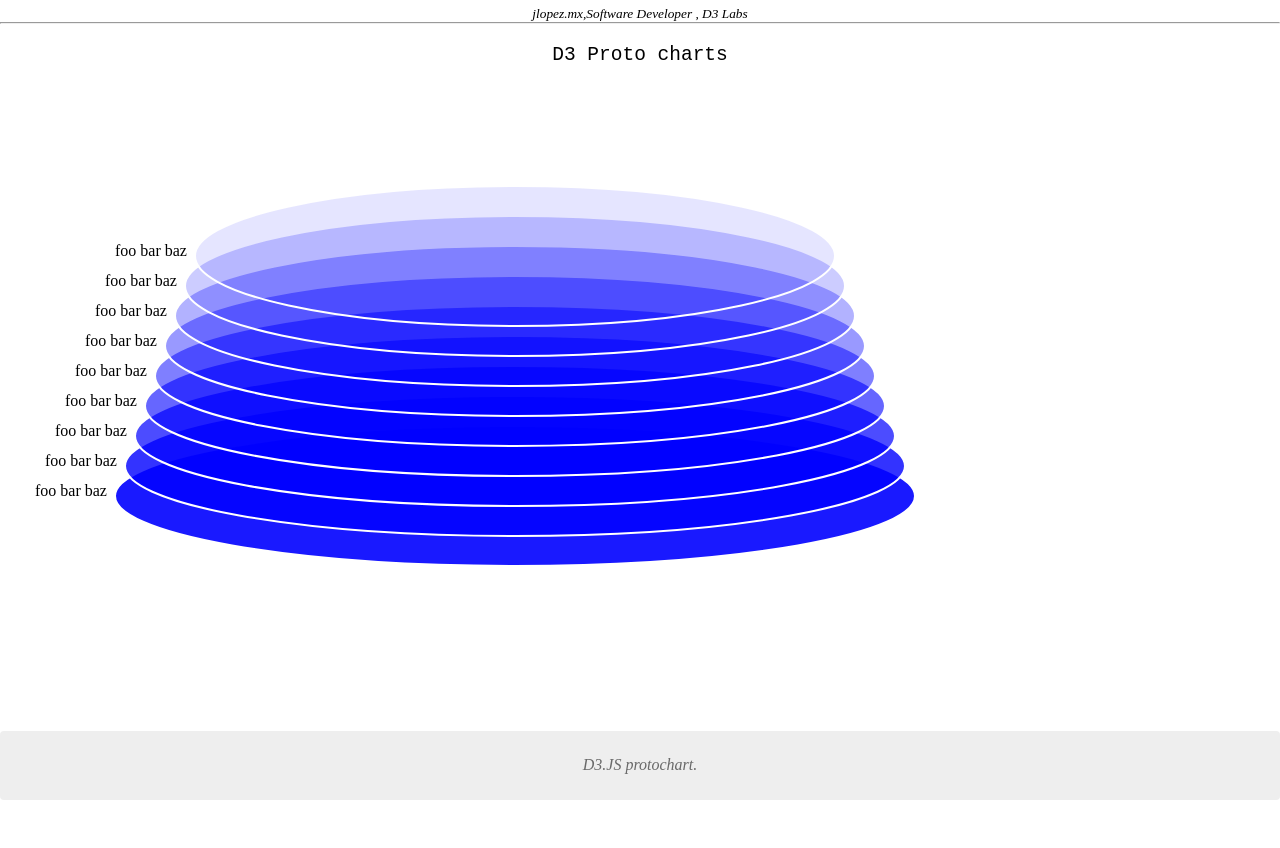
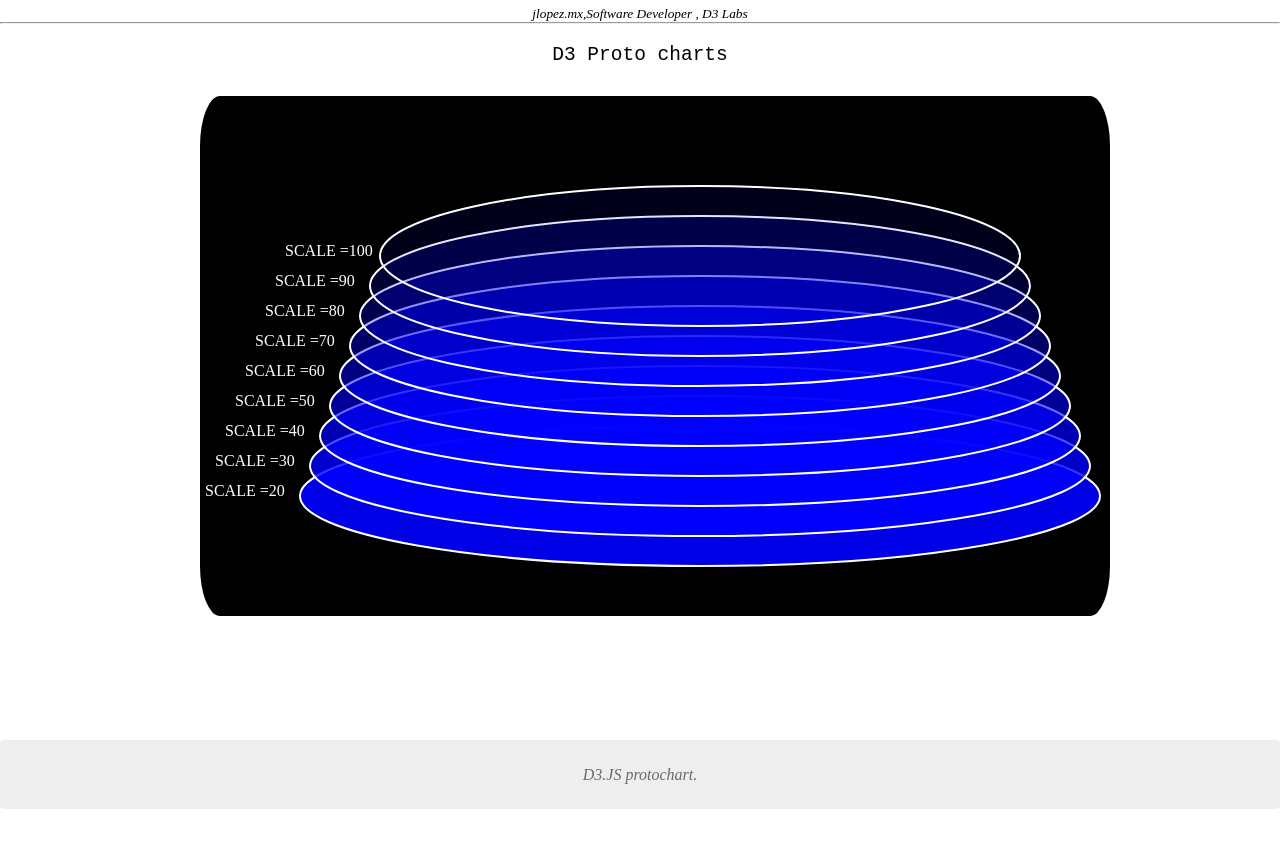
Before and after one commit to jazlopez/d3labs, a website: page proto-chart.html in a window 1280 px wide. After the commit the page ends 809 px from the top, so only its background shows below. Drawn offline with nearby package versions, Linux system fonts and the light colour scheme.

Commit message:
Example D3 rounded delimiter rectangle

```diff
--- a/proto-chart.html
+++ b/proto-chart.html
@@ -24,18 +24,17 @@
             color: cornflowerblue;
         }
 
-        footer{
-            position: absolute;
-            bottom:0px;
-            width: 100%;
-        }
         .ipsum {
             background: #eeeeee;
             color: dimgray;
             padding: 2%;
             border-radius: 4px;
             font-style: italic;
-        }{}
+        }
+
+        #container {
+            width: 900px;
+        }
 
         .sub {
 
@@ -82,9 +81,9 @@
 
         var config = {
 
-            height: window.innerHeight,
+            height: 660,
 
-            width: window.innerWidth,
+            width: 920,
 
             margin: {
 
@@ -107,7 +106,7 @@
 
             .attr('id', settings['id'] || 'chart')
 
-            .attr('width', settings['width'] - settings['margin']['right'])
+            .attr('width', settings['width'])//  - settings['margin']['right'])
 
             .attr('height', settings['height'] - settings['margin']['bottom']);
 
@@ -155,131 +154,48 @@
 
                 .append('text')
 
-                .text('foo bar baz')
+                .text('scale =' + j )
 
-                .attr('x', j )
+                .attr('x', (j - 15) )
 
                 .attr('y', circleY)
 
-                .attr('text-anchor', 'start');
+                .attr('fill', 'white')
 
-                        // based upon x,y coordinates position text
-                        // Possible values:
+                .attr('text-anchor', 'start')
 
-                        // `start` text appears from left to right from the given position
-                        //  e.g. #"foo bar"
-                        // `middle` text length is calculated and is equally distributed to left and right from the given position
-                        //        "foo"#"bar"
-                        // `end` text appears from right to left e.g. "foo bar"#
+                .attr('style', 'text-transform: uppercase');
 
         }
 
-        // var groupEllipseParent = group
-        //
-        //     .append('ellipse')
-        //
-        //     .attr('cx', 350) // central point `x`
-        //
-        //     .attr('cy', 320) // central point `y`
-        //
-        //     .attr('rx', 280) // radius point `x`
-        //
-        //     .attr('ry', 70) // radius point `y`
-        //
-        //     .attr('fill', 'lightgray') // circle fill
-        //
-        //     .attr('fill-opacity', 0.8) // opacity
-        //
-        //     .attr('stroke', 'white') // `stroke` or shape (circle) "perimeter"
-        //
-        //     .attr('stroke-width', 2); // width of "perimeter"
-        //
-        // var groupEllipse = group
-        //
-        //     .append('ellipse')
-        //
-        //     .attr('cx', 350) // central point `x`
-        //
-        //     .attr('cy', 280) // central point `y`
-        //
-        //     .attr('rx', 240) // radius point `x`
-        //
-        //     .attr('ry', 70) // radius point `y`
-        //
-        //     .attr('fill', 'lightgray') // circle fill
-        //
-        //     .attr('fill-opacity', 0.7) // opacity
-        //
-        //     .attr('stroke', 'white') // `stroke` or shape (circle) "perimeter"
-        //
-        //     .attr('stroke-width', 2); // width of "perimeter"
-        //
-        // var groupEllipseInner = group
-        //
-        //     .append('ellipse')
-        //
-        //     .attr('cx', 350) // central point `x`
-        //
-        //     .attr('cy', 240) // central point `y`
-        //
-        //     .attr('rx', 200) // radius point `x`
-        //
-        //     .attr('ry', 70) // radius point `y`
-        //
-        //     .attr('fill', 'lightgray') // circle fill
-        //
-        //     .attr('fill-opacity', 0.6) // opacity
-        //
-        //     .attr('stroke', 'white') // `stroke` or shape (circle) "perimeter"
-        //
-        //     .attr('stroke-width', 2); // width of "perimeter"
-        //
-        // var groupEllipseInner = group
-        //
-        //     .append('ellipse')
-        //
-        //     .attr('cx', 350) // central point `x`
-        //
-        //     .attr('cy', 200) // central point `y`
-        //
-        //     .attr('rx', 160) // radius point `x`
-        //
-        //     .attr('ry', 70) // radius point `y`
-        //
-        //     .attr('fill', 'lightgray') // circle fill
-        //
-        //     .attr('fill-opacity', 0.8) // opacity
-        //
-        //     .attr('stroke', 'white') // `stroke` or shape (circle) "perimeter"
-        //
-        //     .attr('stroke-width', 2); // width of "perimeter"
-        //
-        //
-        //
-        // var groupCircle = group
-        //
-        //     .append('circle')
-        //
-        //     .attr('cx', 350) // central point `x`
-        //
-        //     .attr('cy', 280) // central point `y`
-        //
-        //     .attr('r', 50) // circle radius
-        //
-        //     .attr('fill', 'black') // circle fill
-        //
-        //     .attr('fill-opacity', 0.8) // opacity
-        //
-        //     .attr('stroke', 'steelblue') // `stroke` or shape (circle) "perimeter"
-        //
-        //     .attr('stroke-width', 2)// width of "perimeter"
-        //
-        //
+        /**
+         * Example of `insert`
+         *
+         * opposite to `append` method that creates an element after selector
+         * `insert` method allow to create an element before the selector
+         *
+         * e.g
+         *
+         * insert a rectangle before ellipse (first matched)
+         */
+        group
+
+            .insert('rect', 'ellipse')
+
+            .attr('width', settings['width'] - settings['margin']['right'])
+
+            .attr('height', (settings['height'] - settings['margin']['bottom']) * 0.8)
 
 
+            .attr('rx', 20)
 
+            .attr('ry', 50)
 
+            .attr('stroke', '20')
 
+            .attr('stroke-color', 'steelblue')
+
+            .attr('stroke-dash', '4');
 
     })();
 
```
